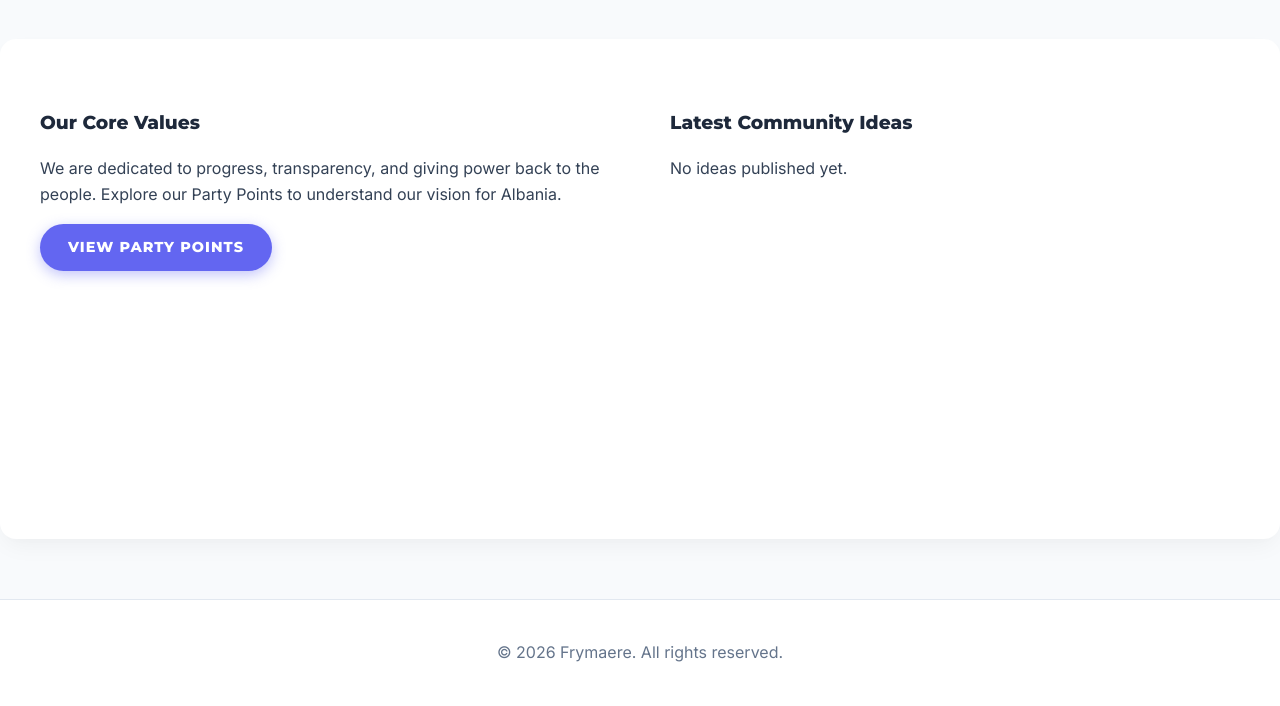
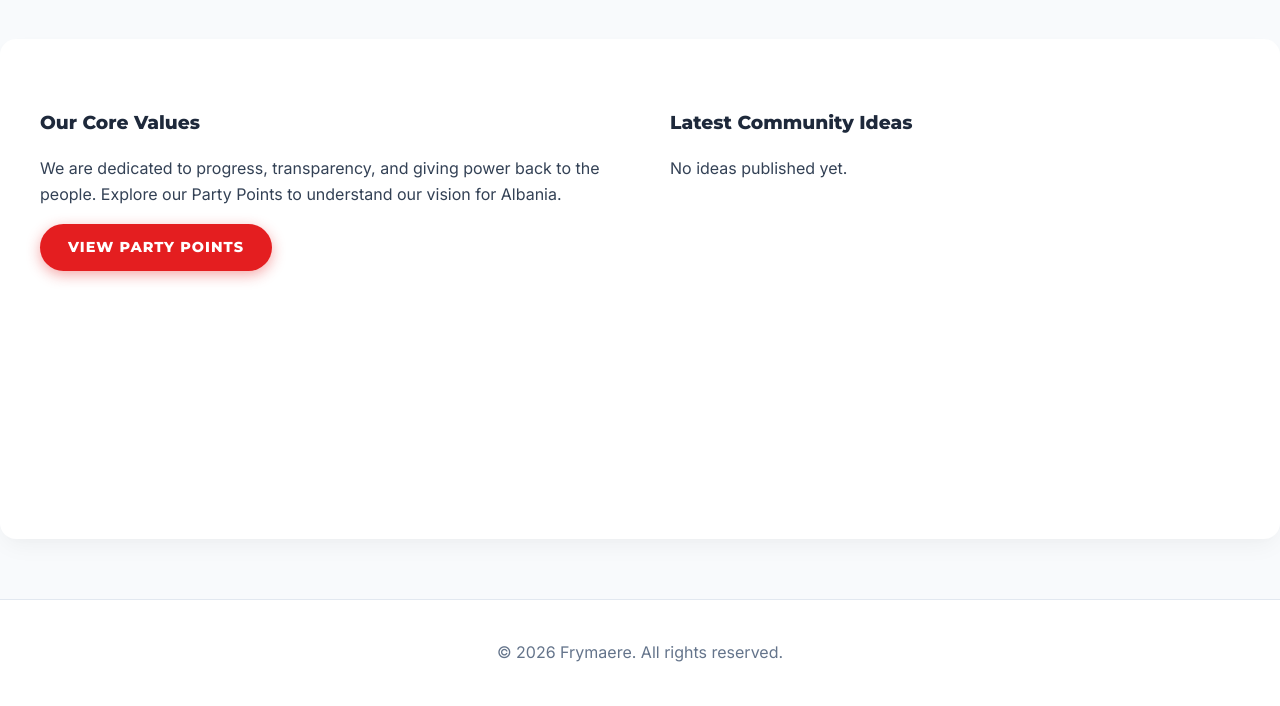
Before and after one commit to webdotpulse/ardhmja, a PHP site: page /index.php in a window 1280 px wide. Shown: the part 600-1306 px from the top of the page. Run offline with PHP 8.4, Linux system fonts and the light colour scheme; data comes from the database, SQL or seed files in the repository; data that the repository does not hold is empty.

Commit message:
Update base color to Albanian Red and add hero background image

```diff
--- a/assets/css/style.css
+++ b/assets/css/style.css
@@ -1,6 +1,6 @@
 /* General Styles for Ardhmja */
 :root {
-    --primary-color: #6366f1; /* Indigo/Soft Blue */
+    --primary-color: #e41e20; /* Albanian Red */
     --secondary-color: #1e293b; /* Slate Dark */
     --accent-color: #FFFFFF; /* Pure White */
     --text-color: #334155;
@@ -125,12 +125,12 @@ a:hover {
     letter-spacing: 1px;
     text-align: center;
     transition: all 0.3s cubic-bezier(0.4, 0, 0.2, 1);
-    box-shadow: 0 4px 14px 0 rgba(99, 102, 241, 0.39);
+    box-shadow: 0 4px 14px 0 rgba(228, 30, 32, 0.39);
 }
 
 .btn:hover {
-    background: #4f46e5;
-    box-shadow: 0 6px 20px rgba(99, 102, 241, 0.5);
+    background: #b31618;
+    box-shadow: 0 6px 20px rgba(228, 30, 32, 0.5);
     transform: translateY(-3px);
     text-decoration: none;
 }
@@ -167,7 +167,7 @@ a:hover {
 
 /* Hero Banner */
 .hero-banner {
-    background: #fdfdfd;
+    background: linear-gradient(rgba(255, 255, 255, 0.85), rgba(255, 255, 255, 0.85)), url('../images/hero-bg.png') center/cover no-repeat;
     color: var(--secondary-color);
     text-align: center;
     padding: 120px 20px;
```
